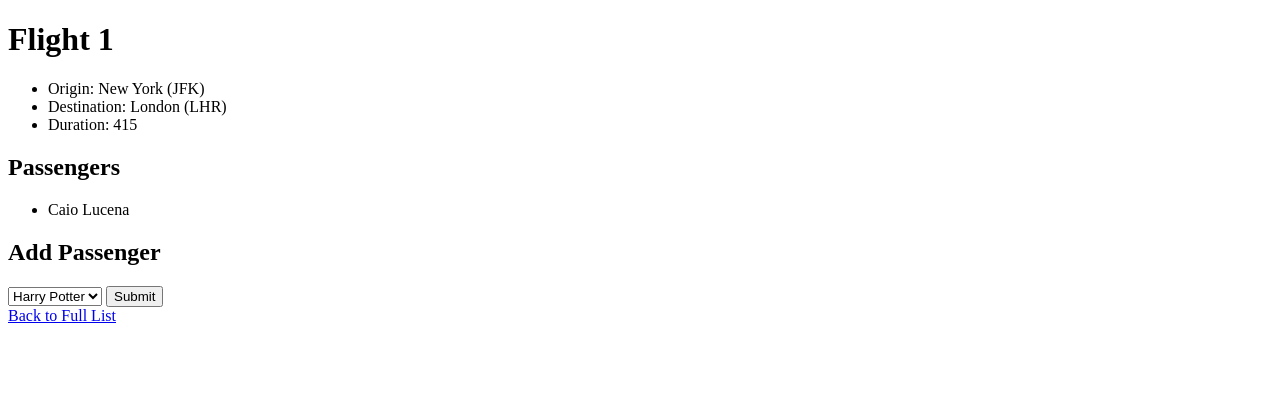
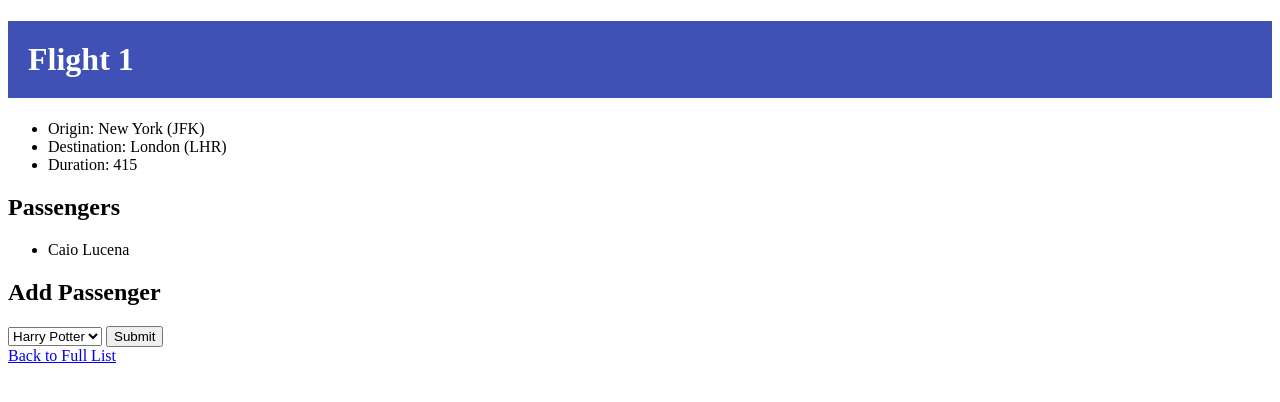
Before and after one commit to caiohlucena/EDX-Python-and-JS, a Django app: page /flights/1 in a window 1280 px wide. Shown: the top 402 px of the page. Run offline with Django 4.2, Linux system fonts and the light colour scheme; data comes from the database, SQL or seed files in the repository; parts of the project's set-up code (start-up, migrations or seed data) failed here and were passed over.

Commit message:
include css

```diff
--- /dev/null
+++ b/airline/flights/static/style.css
@@ -0,0 +1,5 @@
+h1 {
+    background-color: #3F51B5;
+    color: white;
+    padding: 20px;
+}
--- a/airline/flights/templates/flights/layout.html
+++ b/airline/flights/templates/flights/layout.html
@@ -2,6 +2,8 @@
 <html lang="en">
     <head>
         <title>Tasks</title>
+        {% load static %}
+        <link rel="stylesheet" href="{% static 'style.css' %}">
     </head>
     <body>
         {% block body %}
```
Also changed, not shown: JS/tasks.html (added, +22 -0 lines), README.md.
